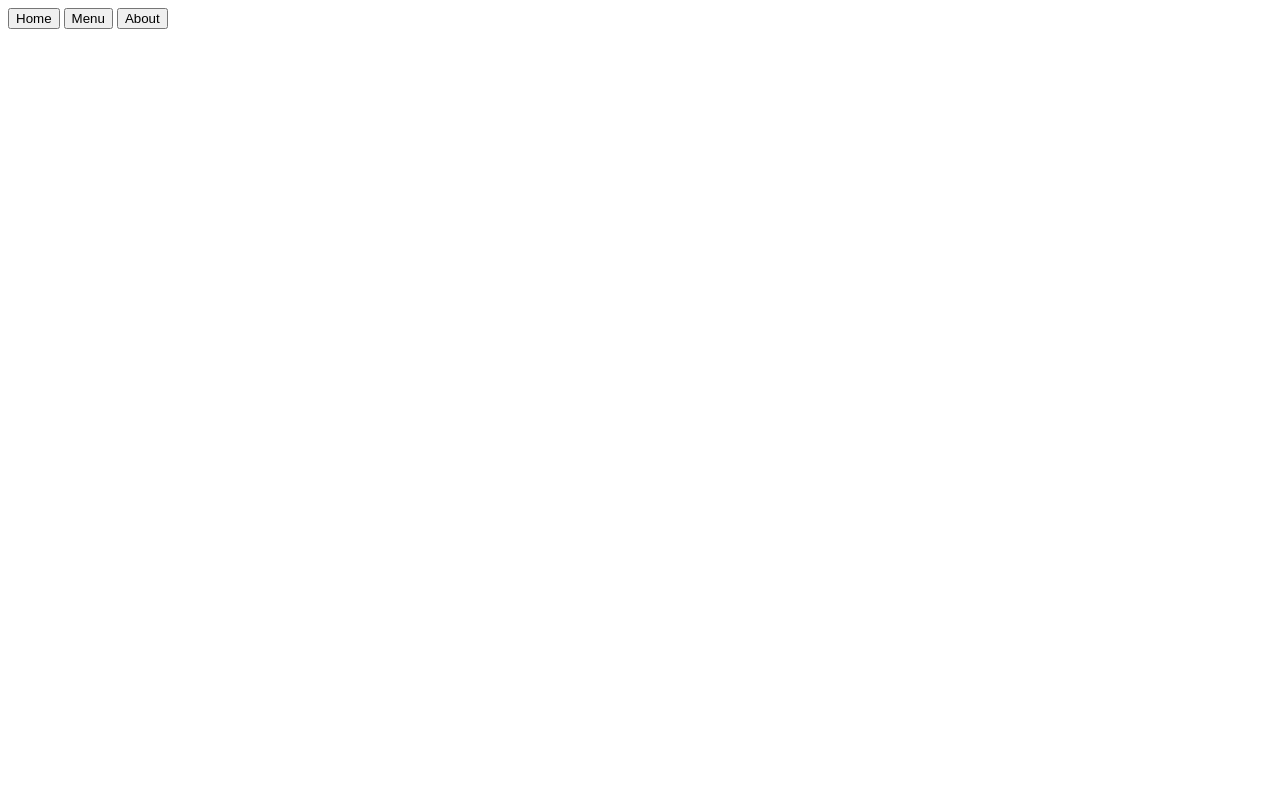
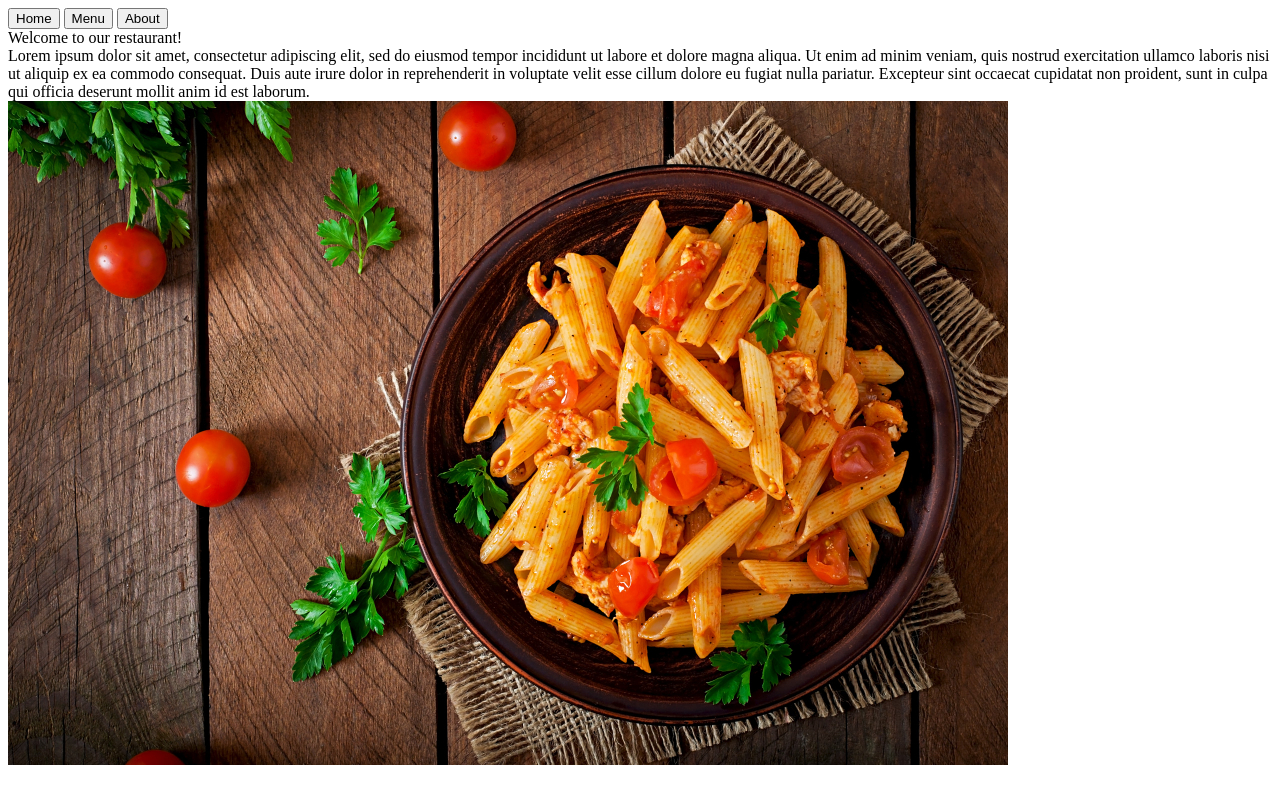
Before and after one commit to ewarehi1/odin-restaurant-page, a website built with webpack: page src/index.html in a window 1280 px wide. Built offline with nearby package versions, Linux system fonts and the light colour scheme.

Commit message:
Create basic page content

```diff
--- a/src/index.html
+++ b/src/index.html
@@ -14,6 +14,9 @@
         </nav>
     </header>
     <div id="content">
+        <div>Welcome to our restaurant!</div>
+        <div>Lorem ipsum dolor sit amet, consectetur adipiscing elit, sed do eiusmod tempor incididunt ut labore et dolore magna aliqua. Ut enim ad minim veniam, quis nostrud exercitation ullamco laboris nisi ut aliquip ex ea commodo consequat. Duis aute irure dolor in reprehenderit in voluptate velit esse cillum dolore eu fugiat nulla pariatur. Excepteur sint occaecat cupidatat non proident, sunt in culpa qui officia deserunt mollit anim id est laborum.</div>
+        <img src="../src/pasta.jpg" alt="pasta bowl probably ai generated">
 
     </div>
 </body>
```
Also changed, not shown: src/pasta.jpg (added).
